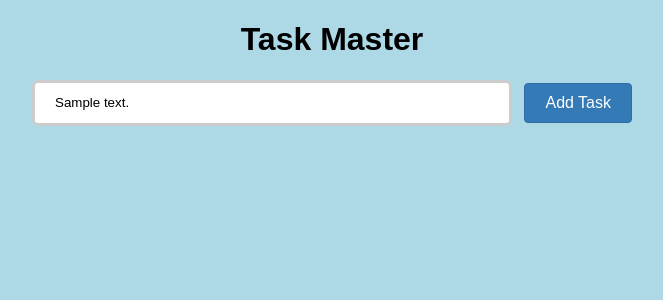
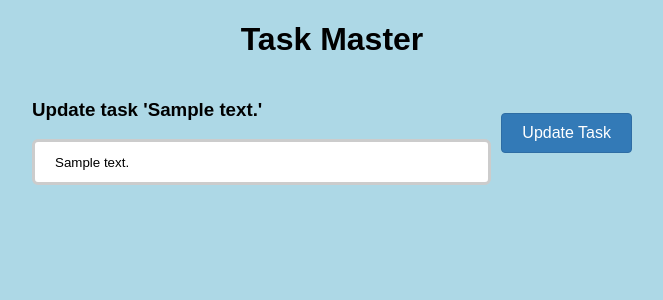
Before and after one commit to msaligs/todolist, a Flask app: page /update/1 in a window 1280 px wide. Shown: the top 300 px of the page, without its empty margins (308-971 px from the left). Run offline with Flask 3, Linux system fonts and the light colour scheme; tables that the repository leaves empty hold one stand-in row (values such as "Sample post").

Commit message:
updated update.html file

```diff
--- a/templates/update.html
+++ b/templates/update.html
@@ -23,9 +23,10 @@
 <!-- ========================================== -->
         <form method="post" action="/update/{{task.id}}" class="task-form">
             <div class="form-group">
+		<h3> Update task '{{ task.content }}' </h3>
                 <input type="text" name="content" id="content" value="{{task.content}}" class="form-control" placeholder="Enter task content" required>
             </div>
-            <button type="submit" class="btn btn-primary">Add Task</button>
+            <button type="submit" class="btn btn-primary">Update Task</button>
         </form>
     </div>
 {% endblock%}
```
